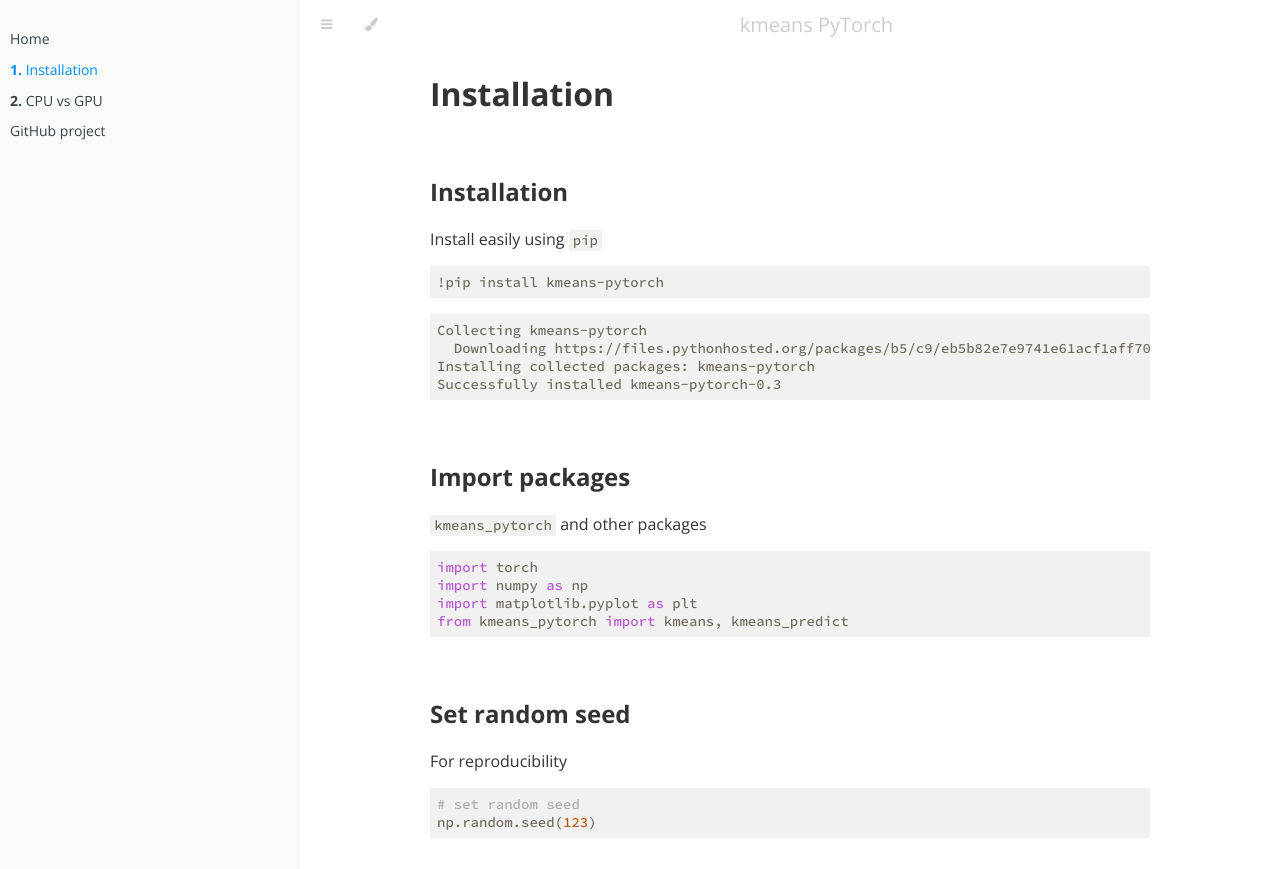
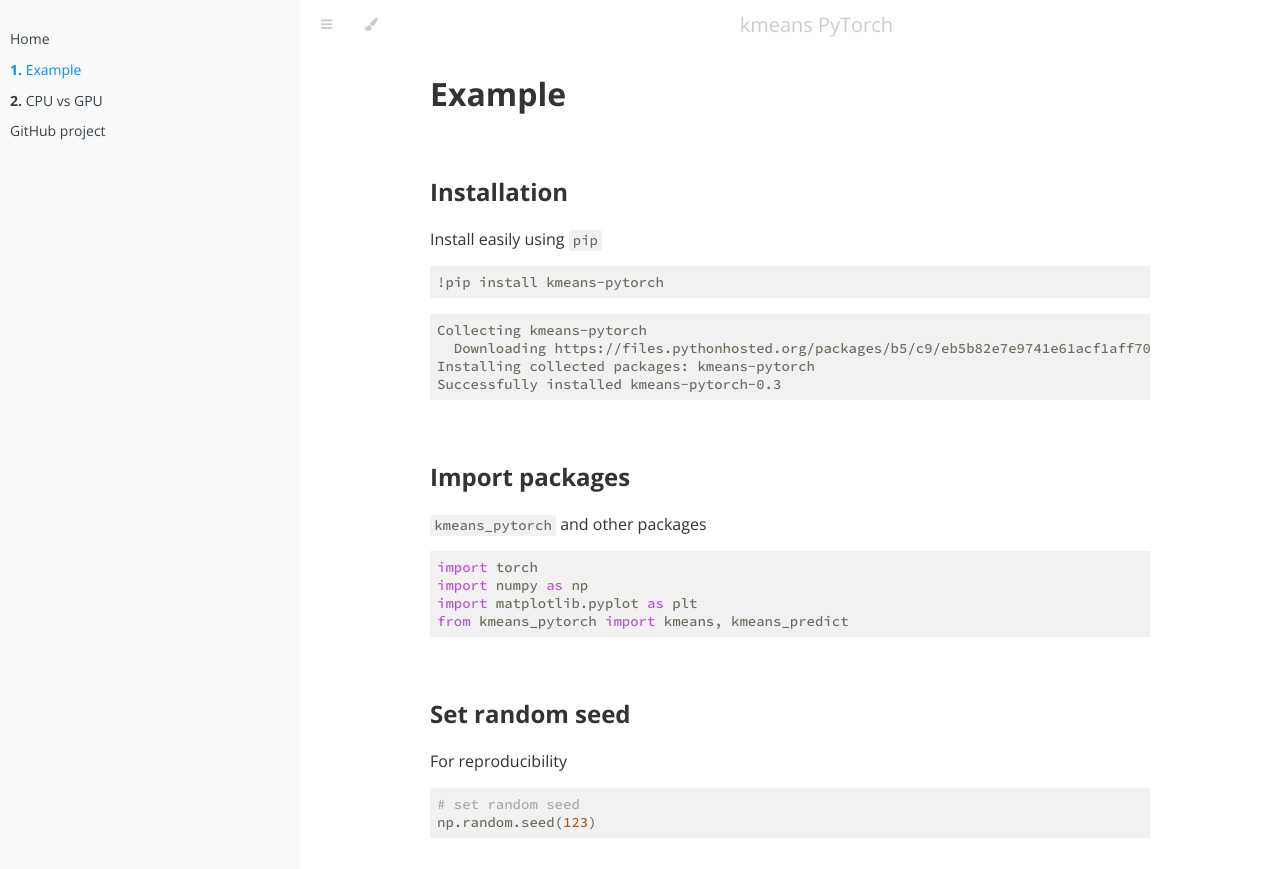
Before and after one commit to subhadarship/kmeans_pytorch, a Jekyll site: the page built from docs/chapters/example/example.md, in a window 1280 px wide and 900 px high. Shown: the top 869 px of the window. Built offline with Jekyll 4.4.1, drawn with Linux system fonts in a browser that asks for light colours; nearby versions of some CDN libraries; our own code applies the rules of GitHub Pages for plain Markdown files.

Commit message:
added front matter

````diff
--- a/docs/chapters/example/example.md
+++ b/docs/chapters/example/example.md
@@ -1,3 +1,8 @@
+---
+layout: default
+title: Example
+---
+
 ## Installation
 Install easily using ```pip```
 
````
